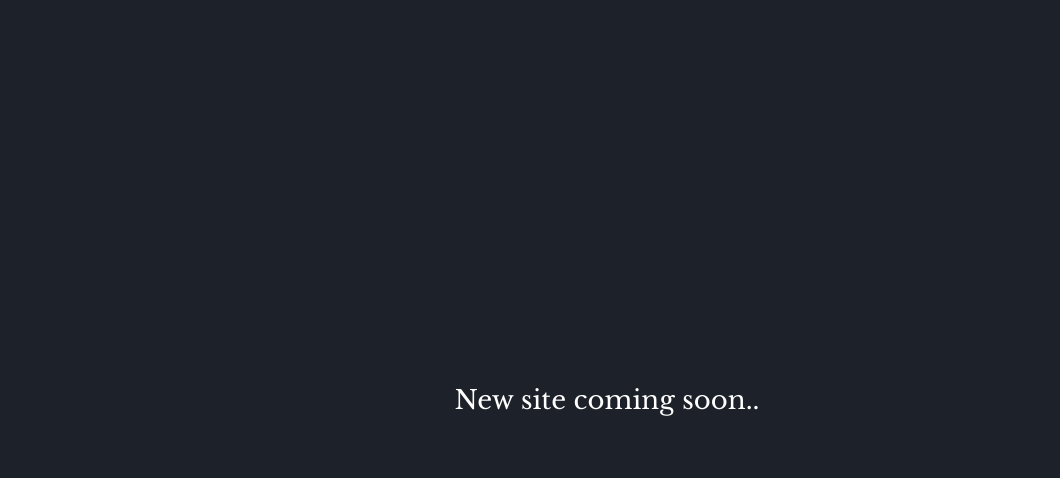
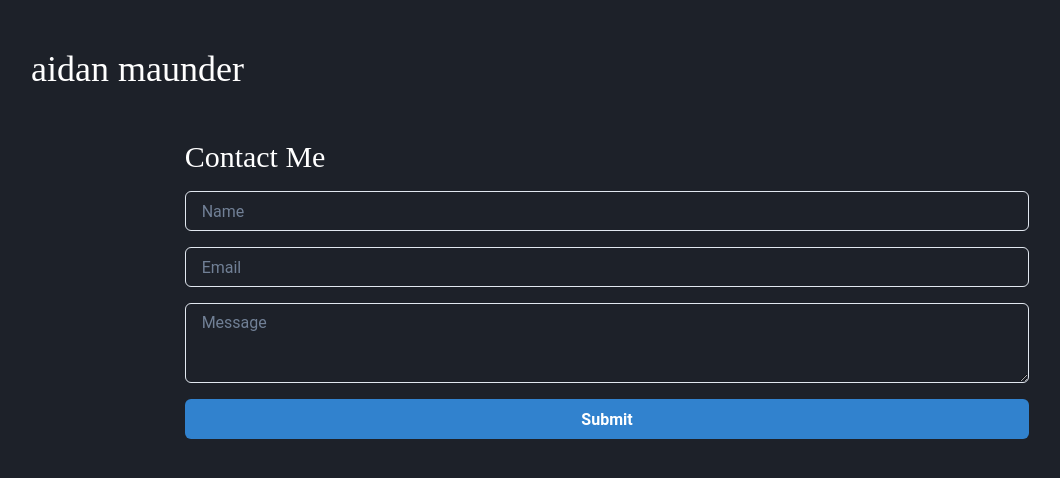
Before and after one commit to aidanjmaunder/aidanjmaunder.github.io, a React (Create React App) app: page / in a window 1280 px wide. Shown: the top 478 px of the page, without its empty margins (33-1093 px from the left). Built offline with nearby package versions, Linux system fonts and the light colour scheme.

Commit message:
site design changes, and contact form setup

```diff
--- a/public/index.html
+++ b/public/index.html
@@ -7,7 +7,7 @@
     <meta name="theme-color" content="#000000" />
     <meta
       name="description"
-      content="Web site created using create-react-app"
+      content="aidan maunder's portfolio"
     />
     <link rel="apple-touch-icon" href="%PUBLIC_URL%/logo192.png" />
     <!--
--- a/src/App.css
+++ b/src/App.css
@@ -1,14 +1,12 @@
-.App {
-  text-align: center;
-}
-
-.App-header {
+.app {
   background-color: #1d2129;
   min-height: 100vh;
   display: flex;
   flex-direction: column;
-  align-items: center;
-  justify-content: center;
   font-size: calc(10px + 2vmin);
   color: white;
 }
+
+.nav {
+  padding: 3rem 4rem;
+}
--- a/src/App.tsx
+++ b/src/App.tsx
@@ -1,14 +1,25 @@
-import React from 'react';
-import './App.css';
+import React from 'react'
+import './App.css'
+import ContactForm from './components/ContactForm'
+import Nav from './components/Nav'
+import { extendTheme, ChakraProvider } from '@chakra-ui/react'
+
+const fonts = {
+  heading: `'Libre Baskerville', serif`,
+  body: `'Roboto', sans-serif`,
+}
+
+const theme = extendTheme({ fonts })
 
 function App() {
   return (
-    <div className="App">
-      <header className="App-header">
-        New site coming soon..
-      </header>
-    </div>
-  );
+    <ChakraProvider theme={theme}>
+      <div className='app'>
+        <Nav />
+        <ContactForm />
+      </div>
+    </ChakraProvider>
+  )
 }
 
-export default App;
+export default App
--- /dev/null
+++ b/src/components/ContactForm.tsx
@@ -0,0 +1,125 @@
+import React, { useRef, useState } from 'react'
+import emailjs from '@emailjs/browser'
+import {
+  Button,
+  Container,
+  FormControl,
+  FormErrorMessage,
+  Heading,
+  Input,
+  Textarea,
+  VStack,
+} from '@chakra-ui/react'
+import { useForm } from 'react-hook-form'
+import { FontAwesomeIcon } from '@fortawesome/react-fontawesome'
+import { faCircleCheck } from '@fortawesome/free-solid-svg-icons'
+import { motion, AnimatePresence } from 'framer-motion'
+
+const ContactForm = () => {
+  const [emailSent, setEmailSent] = useState(false)
+
+  const form = useRef<any>(null)
+  const {
+    register,
+    handleSubmit,
+    formState: { errors },
+  } = useForm()
+
+  const sendEmail = () => {
+    console.log('fired')
+    setEmailSent(true)
+
+    emailjs
+      .sendForm('contact_service', 'contact_form', form.current as any, 'F9w2Kb-NiuyYfPmYT')
+      .then(
+        (result: { status: number; text: string }) => {
+          console.log(result.text)
+        },
+        (error: { text: string }) => {
+          console.log(error.text)
+        }
+      )
+  }
+
+  return (
+    <Container>
+      <AnimatePresence>
+        {emailSent ? (
+          <motion.div
+            key='submitted'
+            initial={{ y: '120%', opacity: 0, scale: 1 }}
+            animate={{ y: 0, opacity: 1, scale: 1 }}
+            transition={{ delay: 0.2, duration: 0.8, ease: 'easeOut' }}
+          >
+            <Container centerContent>
+              <VStack spacing={6}>
+                <FontAwesomeIcon icon={faCircleCheck} />
+                <Heading as='h3' size='lg' fontWeight={500}>
+                  Your message has been sent.
+                </Heading>
+              </VStack>
+            </Container>
+          </motion.div>
+        ) : (
+          <motion.div
+            key='form'
+            initial={{ opacity: 0 }}
+            animate={{ opacity: 1 }}
+            transition={{ duration: 0.4, ease: 'easeIn' }}
+            exit={{ opacity: 0, transition: { duration: 0.2, ease: 'easeOut' } }}
+          >
+            <FormControl
+              as='form'
+              ref={form}
+              onSubmit={handleSubmit(sendEmail)}
+              isInvalid={errors ? true : false}
+            >
+              <VStack spacing={4} align='stretch'>
+                <Heading as='h3' size='lg' fontWeight={500}>
+                  Contact Me
+                </Heading>
+
+                <Input
+                  type='text'
+                  {...register('from_name', { required: true })}
+                  placeholder='Name'
+                  isInvalid={errors.from_name ? true : false}
+                />
+                {errors.from_name && <FormErrorMessage>Your name is required</FormErrorMessage>}
+
+                <Input
+                  type='email'
+                  {...register('from_email', {
+                    required: true,
+                    pattern: {
+                      value: /^[A-Z0-9._%+-]+@[A-Z0-9.-]+\.[A-Z]{2,}$/i,
+                      message: 'invalid email address',
+                    },
+                  })}
+                  placeholder='Email'
+                  isInvalid={errors.from_email ? true : false}
+                />
+                {errors.from_email && (
+                  <FormErrorMessage>A valid email is required</FormErrorMessage>
+                )}
+
+                <Textarea
+                  {...register('message', { required: true })}
+                  placeholder='Message'
+                  isInvalid={errors.message ? true : false}
+                />
+                {errors.message && <FormErrorMessage>A message is required</FormErrorMessage>}
+
+                <Button colorScheme='blue' type='submit' value='Send'>
+                  Submit
+                </Button>
+              </VStack>
+            </FormControl>
+          </motion.div>
+        )}
+      </AnimatePresence>
+    </Container>
+  )
+}
+
+export default ContactForm
--- /dev/null
+++ b/src/components/Nav.tsx
@@ -0,0 +1,14 @@
+import React from 'react'
+import { Heading } from '@chakra-ui/react'
+
+const Nav = () => {
+  return (
+    <header className='nav'>
+      <Heading as='h1' size='xl' fontWeight={500}>
+        aidan maunder
+      </Heading>
+    </header>
+  )
+}
+
+export default Nav
--- a/src/index.css
+++ b/src/index.css
@@ -1,5 +1,3 @@
-@import url('https://fonts.googleapis.com/css2?family=Libre+Baskerville&display=swap');
-
 body {
   margin: 0;
   font-family: 'Libre Baskerville', serif;
--- a/tsconfig.json
+++ b/tsconfig.json
@@ -18,7 +18,7 @@
     "resolveJsonModule": true,
     "isolatedModules": true,
     "noEmit": true,
-    "jsx": "react-jsx"
+    "jsx": "preserve"
   },
   "include": [
     "src"
```
Also changed, not shown: package.json (+11 -0 lines), src/index.tsx (+8 -10 lines), src/reportWebVitals.ts (+9 -9 lines), 1 other file (tests, documents, lock files or other folders).
